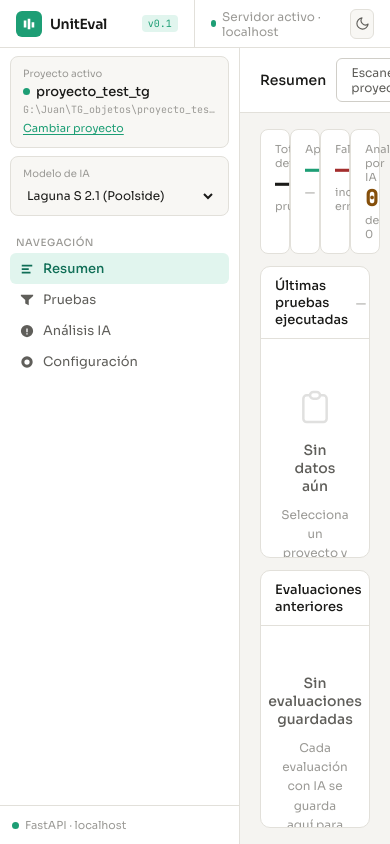
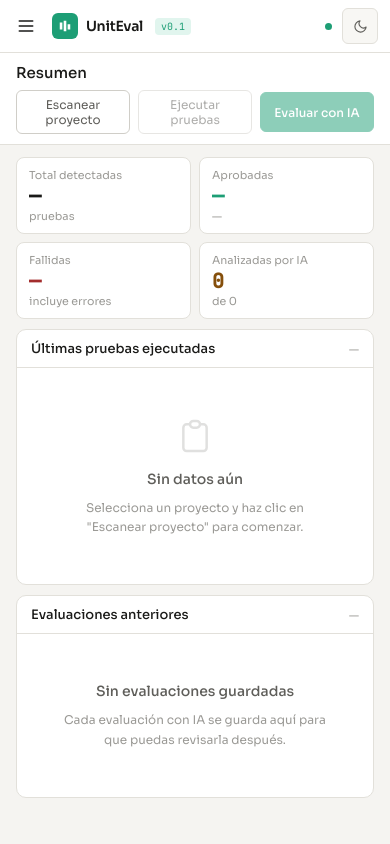
Before and after one commit to juancursed/puntai, a FastAPI app: page / in a window 390 px wide. Run offline with FastAPI, Linux system fonts and the light colour scheme; data that the repository does not hold is empty.

Commit message:
Ajustes para responsive

```diff
--- a/frontend/static/css/styles.css
+++ b/frontend/static/css/styles.css
@@ -32,7 +32,7 @@ body{transition:background-color .2s,color .2s}
 .theme-toggle .icon-sun{display:none}
 :root[data-theme="dark"] .theme-toggle .icon-sun{display:block}
 :root[data-theme="dark"] .theme-toggle .icon-moon{display:none}
-body{font-family:'Sora',sans-serif;background:var(--bg);color:var(--text);height:100vh;display:flex;flex-direction:column;overflow:hidden}
+body{font-family:'Sora',sans-serif;background:var(--bg);color:var(--text);height:100vh;height:100dvh;display:flex;flex-direction:column;overflow:hidden;-webkit-text-size-adjust:100%}
 
 /* ── TOPBAR ─────────────────────────────── */
 .topbar{height:48px;background:var(--surface);border-bottom:1px solid var(--border);display:flex;align-items:center;gap:0;flex-shrink:0;z-index:10}
@@ -74,7 +74,8 @@ select{width:100%;font-size:12px;font-family:'Sora',sans-serif;color:var(--text)
 /* ── MAIN PANEL ─────────────────────────── */
 .main{flex:1;display:flex;flex-direction:column;overflow:hidden}
 .panel-topbar{padding:10px 20px;border-bottom:1px solid var(--border);display:flex;align-items:center;gap:10px;background:var(--surface);flex-shrink:0}
-.panel-title{font-size:14px;font-weight:500;flex:1}
+.panel-title{font-size:14px;font-weight:500;flex:1;min-width:0}
+.panel-actions{display:flex;align-items:center;gap:10px}
 .btn{padding:6px 14px;border-radius:6px;font-size:12px;font-family:'Sora',sans-serif;cursor:pointer;border:1px solid var(--border2);background:var(--surface);color:var(--text2);transition:background 0.12s}
 .btn:hover{background:var(--surface2)}
 .btn:disabled{opacity:0.5;cursor:not-allowed}
@@ -202,3 +203,73 @@ select{width:100%;font-size:12px;font-family:'Sora',sans-serif;color:var(--text)
 /* ── TOAST ───────────────────────────────── */
 .toast{position:fixed;bottom:20px;right:20px;background:var(--text);color:var(--bg);padding:10px 16px;border-radius:8px;font-size:13px;z-index:200;opacity:0;transition:opacity 0.2s;pointer-events:none}
 .toast.show{opacity:1}
+
+/* ── MENÚ MÓVIL ──────────────────────────── */
+.menu-toggle{display:none;align-items:center;justify-content:center;width:36px;height:36px;margin-left:8px;border-radius:6px;border:none;background:none;color:var(--text);cursor:pointer;padding:0;flex-shrink:0}
+.menu-toggle svg{width:20px;height:20px;fill:none;stroke:currentColor;stroke-width:2;stroke-linecap:round}
+.sidebar-backdrop{display:none}
+
+/* ── TABLET ──────────────────────────────── */
+@media (max-width:1000px){
+  .stats-row{grid-template-columns:repeat(2,minmax(0,1fr))}
+}
+
+/* ── CELULAR ─────────────────────────────── */
+@media (max-width:760px){
+  .topbar{height:52px;padding-top:env(safe-area-inset-top);box-sizing:content-box}
+  .menu-toggle{display:flex}
+  .logo{width:auto;border-right:none;padding:0 8px}
+  .logo-version{margin-left:4px}
+  .topbar-actions{padding:0 12px;gap:10px}
+  .topbar-status span{display:none}
+  .theme-toggle{width:36px;height:36px}
+
+  .workspace{position:relative}
+  .sidebar{position:fixed;top:0;bottom:0;left:0;z-index:60;width:min(280px,85vw);padding-top:env(safe-area-inset-top);padding-bottom:env(safe-area-inset-bottom);transform:translateX(-100%);transition:transform .22s ease;box-shadow:none}
+  .sidebar-open .sidebar{transform:none;box-shadow:0 0 24px rgba(0,0,0,.25)}
+  .sidebar-backdrop{display:block;position:fixed;inset:0;z-index:50;background:var(--backdrop);opacity:0;pointer-events:none;transition:opacity .22s}
+  .sidebar-open .sidebar-backdrop{opacity:1;pointer-events:auto}
+  .nav-item{padding:11px 12px;font-size:14px}
+  .link-btn{font-size:13px;padding:4px 0}
+  select{font-size:16px}
+
+  .panel-topbar{flex-wrap:wrap;padding:10px 16px;gap:8px}
+  .panel-title{flex-basis:100%;font-size:15px}
+  .panel-actions{display:grid;grid-template-columns:repeat(3,minmax(0,1fr));gap:8px;width:100%}
+  .panel-actions .btn{min-height:40px;padding:6px 8px;line-height:1.25;display:flex;align-items:center;justify-content:center;gap:6px;text-align:center}
+
+  .history-banner{flex-wrap:wrap;padding:8px 16px;gap:4px 10px}
+  .history-banner span{flex-basis:100%}
+
+  .page{padding:12px 16px calc(16px + env(safe-area-inset-bottom));gap:10px}
+  .stats-row{gap:8px}
+  .stat-card{padding:10px 12px}
+  .stat-val{font-size:20px}
+
+  .card-head{flex-wrap:wrap;gap:4px 8px}
+  .test-row{flex-wrap:wrap;padding:11px 14px;gap:6px 8px}
+  .test-row .test-fn,.test-row .test-main{flex:1 1 0}
+  .test-file-tag{order:4;flex-basis:100%;overflow:hidden;text-overflow:ellipsis;white-space:nowrap;padding-left:2px}
+  .history-row{padding:11px 14px}
+  .history-project{flex-basis:100%;min-width:0}
+
+  .report{padding:16px}
+  .report-score h3{font-size:18px}
+  .report-text{font-size:14px}
+  .code-block{max-height:50vh;font-size:12px}
+
+  .config-section{padding:14px}
+  .config-section > .btn{width:100%;min-height:42px}
+  .field input,.field select{font-size:16px;padding:10px 12px}
+
+  .modal-backdrop{align-items:flex-end}
+  .modal{width:100%;max-width:100%;border-radius:14px 14px 0 0;padding:20px 16px calc(20px + env(safe-area-inset-bottom))}
+  .modal-actions .btn{flex:1;min-height:42px}
+
+  .toast{left:16px;right:16px;bottom:calc(16px + env(safe-area-inset-bottom));text-align:center}
+}
+
+@media (max-width:360px){
+  .logo-version{display:none}
+  .panel-actions .btn{font-size:11px}
+}
--- a/frontend/static/js/app.js
+++ b/frontend/static/js/app.js
@@ -20,6 +20,24 @@ const state = {
 };
 
 // ── Navegación ─────────────────────────────────────────────────
+const MOBILE_QUERY = window.matchMedia('(max-width: 760px)');
+
+function setSidebarOpen(open) {
+  document.body.classList.toggle('sidebar-open', open);
+  document.getElementById('menu-toggle')?.setAttribute('aria-expanded', String(open));
+}
+
+function toggleSidebar() {
+  setSidebarOpen(!document.body.classList.contains('sidebar-open'));
+}
+
+function closeSidebar() {
+  setSidebarOpen(false);
+}
+
+MOBILE_QUERY.addEventListener?.('change', e => { if (!e.matches) closeSidebar(); });
+document.addEventListener('keydown', e => { if (e.key === 'Escape') closeSidebar(); });
+
 function showPage(name) {
   document.querySelectorAll('.page').forEach(p => p.classList.remove('active'));
   document.querySelectorAll('.nav-item').forEach(n => n.classList.remove('active'));
@@ -27,6 +45,8 @@ function showPage(name) {
   document.getElementById('nav-' + name).classList.add('active');
   const titles = {summary:'Resumen', tests:'Pruebas detectadas', analysis:'Análisis IA', config:'Configuración'};
   document.getElementById('panel-title').textContent = titles[name] || name;
+  closeSidebar();
+  document.getElementById('page-' + name).scrollTop = 0;
 }
 
 // ── Toast ──────────────────────────────────────────────────────
@@ -114,6 +134,7 @@ function applyProjectPath() {
 
 // ── Modal proyecto ─────────────────────────────────────────────
 function openProjectModal() {
+  closeSidebar();
   document.getElementById('modal-project-path').value = state.projectPath;
   document.getElementById('project-modal').classList.add('open');
 }
--- a/frontend/templates/index.html
+++ b/frontend/templates/index.html
@@ -2,7 +2,8 @@
 <html lang="es">
 <head>
 <meta charset="UTF-8">
-<meta name="viewport" content="width=device-width, initial-scale=1.0">
+<meta name="viewport" content="width=device-width, initial-scale=1.0, viewport-fit=cover">
+<meta name="theme-color" content="#1D9E75">
 <title>UnitEval — Evaluador de pruebas con IA</title>
 <link rel="preconnect" href="https://fonts.googleapis.com">
 <link href="https://fonts.googleapis.com/css2?family=JetBrains+Mono:wght@400;500&family=Sora:wght@400;500;600&display=swap" rel="stylesheet">
@@ -20,6 +21,9 @@
 
 <!-- TOPBAR -->
 <div class="topbar">
+  <button class="menu-toggle" id="menu-toggle" type="button" onclick="toggleSidebar()" aria-label="Abrir menú" aria-controls="sidebar" aria-expanded="false">
+    <svg viewBox="0 0 24 24"><path d="M4 6h16M4 12h16M4 18h16"/></svg>
+  </button>
   <div class="logo">
     <div class="logo-icon">
       <svg viewBox="0 0 16 16"><path d="M2 4h3v8H2zM6.5 2h3v12h-3zM11 6h3v6h-3z"/></svg>
@@ -43,7 +47,8 @@
 <div class="workspace">
 
   <!-- SIDEBAR -->
-  <div class="sidebar">
+  <div class="sidebar-backdrop" id="sidebar-backdrop" onclick="closeSidebar()"></div>
+  <div class="sidebar" id="sidebar">
     <div class="project-card" id="project-card">
       <div class="project-tag">Proyecto activo</div>
       <div class="project-name-row">
@@ -93,6 +98,7 @@
   <div class="main">
     <div class="panel-topbar">
       <div class="panel-title" id="panel-title">Resumen</div>
+      <div class="panel-actions">
       <button class="btn" onclick="runScan()" id="btn-scan">
         <span id="btn-scan-label">Escanear proyecto</span>
       </button>
@@ -102,6 +108,7 @@
       <button class="btn btn-primary" onclick="analyzeAll()" id="btn-analyze" disabled>
         <span id="btn-analyze-label">Evaluar con IA</span>
       </button>
+      </div>
     </div>
 
     <div class="history-banner" id="history-banner" style="display:none">
```
